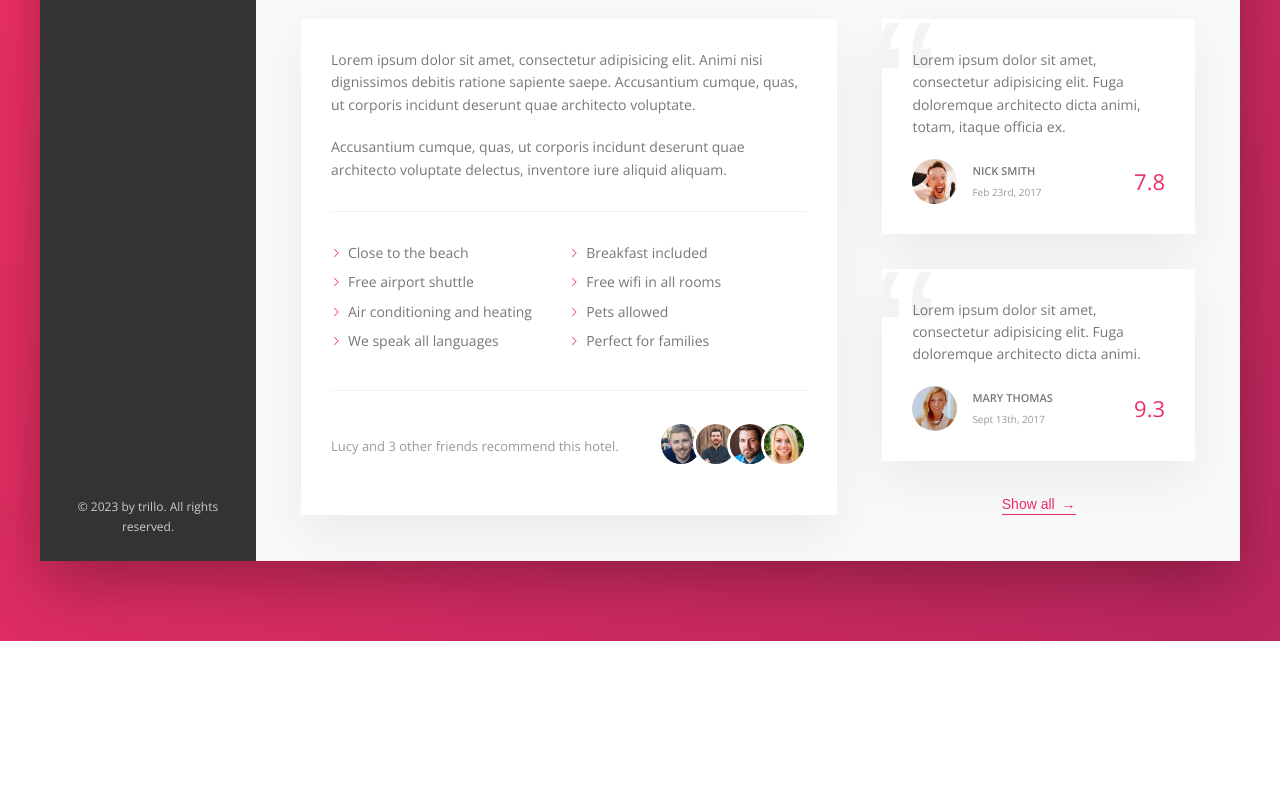
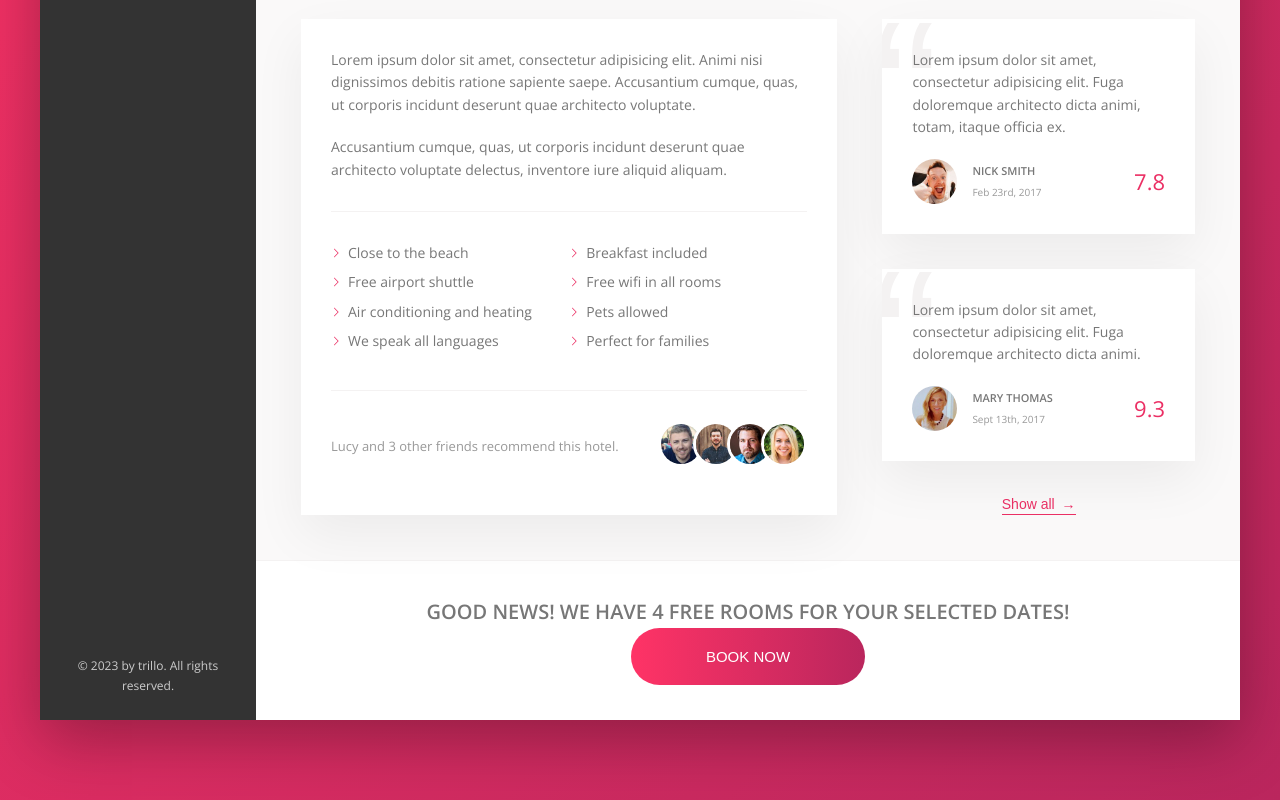
Before and after one commit to prantomollick/trillo-HTML-Template, a website: page index.html in a window 1280 px wide. Shown: the part 628-1428 px from the top of the page. Before the commit the page ends 1269 px from the top, so only its background shows below. Drawn offline with nearby package versions, Linux system fonts and the light colour scheme.

Commit message:
019 Building the CTA Section

```diff
--- a/index.html
+++ b/index.html
@@ -198,6 +198,17 @@
 
                         <button class="btn-inline">Show all <span>&rarr;</span></button>
                     </div>
+
+                </div>
+
+                <div class="cta">
+                    <h2 class="cta__book-now">
+                        Good news! we have 4 free rooms for your selected dates!
+                    </h2>
+                    <button type="button" class="btn">
+                        <span class="btn__visible">Book now</span>
+                        <span class="btn__invisible">Only 4 rooms left</span>
+                    </button>
                 </div>
             </main>
         </div>
--- a/sass/_components.scss
+++ b/sass/_components.scss
@@ -463,3 +463,69 @@
     z-index: 1;
   }
 }
+
+
+///////////////////////////////////////////
+/// CALL TO Action
+.cta {
+  padding: 3.5rem 0;
+  text-align: center;
+
+  &__book-now {
+    font-size: 2rem;
+    text-transform: uppercase;
+  }
+}
+
+
+///////////////////////////////////////////
+/// CALL TO Action
+.btn {
+  font-size: 1.5rem;
+  font-weight: 300;
+  border: none;
+  text-transform: uppercase;
+  border-radius: 100px;
+  border: none;
+  background-image: linear-gradient(to right, var(--color-primary-light), var(--color-primary-dark));
+  color: #fff;
+  position: relative;
+  cursor: pointer;
+  overflow: hidden;
+
+  &>* {
+    display: inline-block;
+    width: 100%;
+    height: 100%;
+    transition: all .2s;
+  }
+
+  &__visible {
+    padding: 2rem 7.5rem;
+  }
+
+  &__invisible {
+    position: absolute;
+    padding: 2rem 0;
+    left: 0;
+    top: -100%;
+  }
+
+
+  &:hover {
+    background-image: linear-gradient(to left, var(--color-primary-light), var(--color-primary-dark));
+  }
+
+  &:hover &__visible {
+    transform: translateY(100%);
+  }
+
+  &:hover &__invisible {
+    top: 0;
+  }
+
+  &:focus {
+    outline: none;
+    animation: pulsate 1s infinite;
+  }
+}
```
Also changed, not shown: css/style.css.
